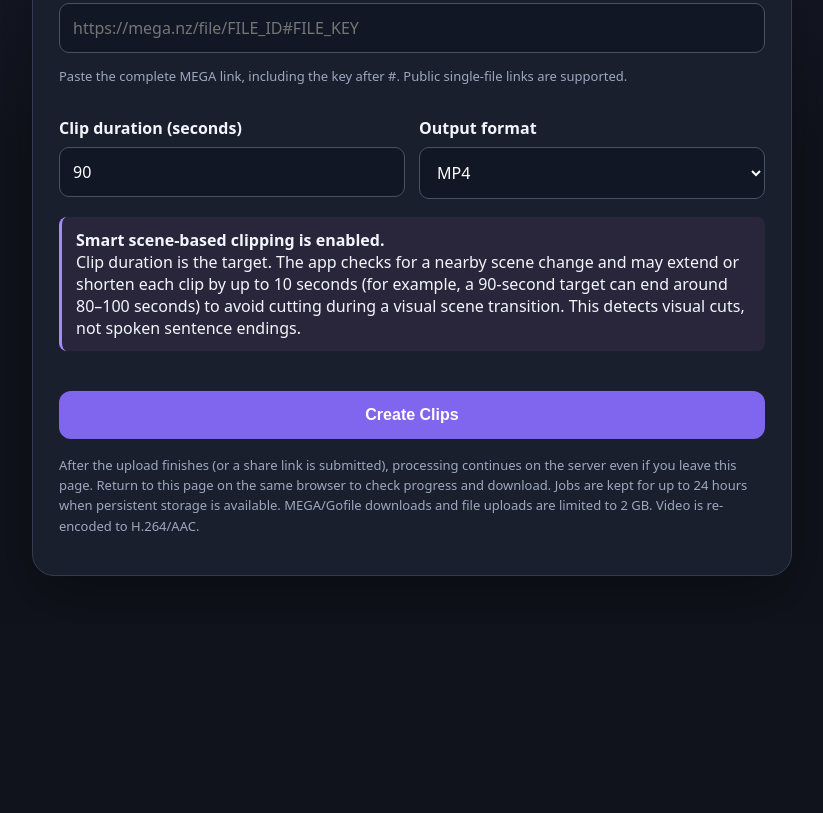
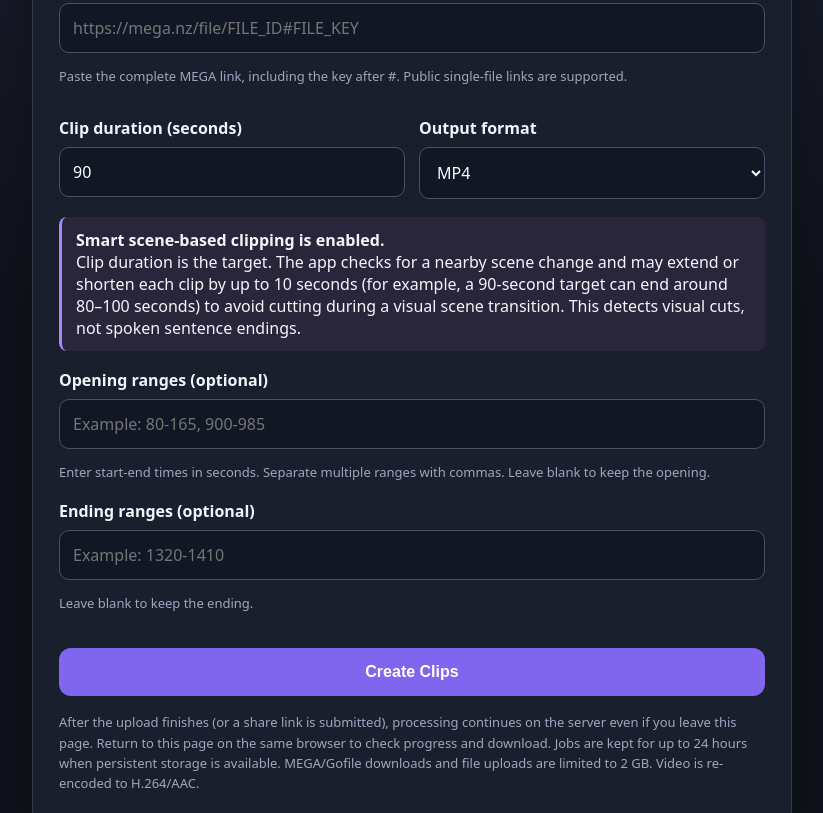
Before and after one commit to zerotwo916/Anime-Clip-Maker, a plain HTML site: page app/static/index.html in a window 1280 px wide. Shown: the part 444-1257 px from the top of the page, without its empty margins (228-1051 px from the left). Before the commit the page ends 1068 px from the top, so only its background shows below. Drawn offline with Linux system fonts and the light colour scheme.

Commit message:
Restore optional manual opening and ending controls

```diff
--- a/app/static/index.html
+++ b/app/static/index.html
@@ -37,6 +37,12 @@ button:disabled{opacity:.55}.hint{color:#9da8bf;font-size:13px}
 <div><label for="formats">Output format</label><select id="formats"><option value="mp4">MP4</option><option value="mkv">MKV</option><option value="mp4,mkv">Both (ZIP)</option></select></div>
 </div>
 <div class="notice"><strong>Smart scene-based clipping is enabled.</strong><br>Clip duration is the target. The app checks for a nearby scene change and may extend or shorten each clip by up to 10 seconds (for example, a 90-second target can end around 80–100 seconds) to avoid cutting during a visual scene transition. This detects visual cuts, not spoken sentence endings.</div>
+<label for="opening">Opening ranges (optional)</label>
+<input id="opening" name="opening" placeholder="Example: 80-165, 900-985">
+<p class="hint">Enter start-end times in seconds. Separate multiple ranges with commas. Leave blank to keep the opening.</p>
+<label for="ending">Ending ranges (optional)</label>
+<input id="ending" name="ending" placeholder="Example: 1320-1410">
+<p class="hint">Leave blank to keep the ending.</p>
 <button id="submit" type="submit">Create Clips</button>
 </form>
 <div id="status" role="status" aria-live="polite"></div>
```
